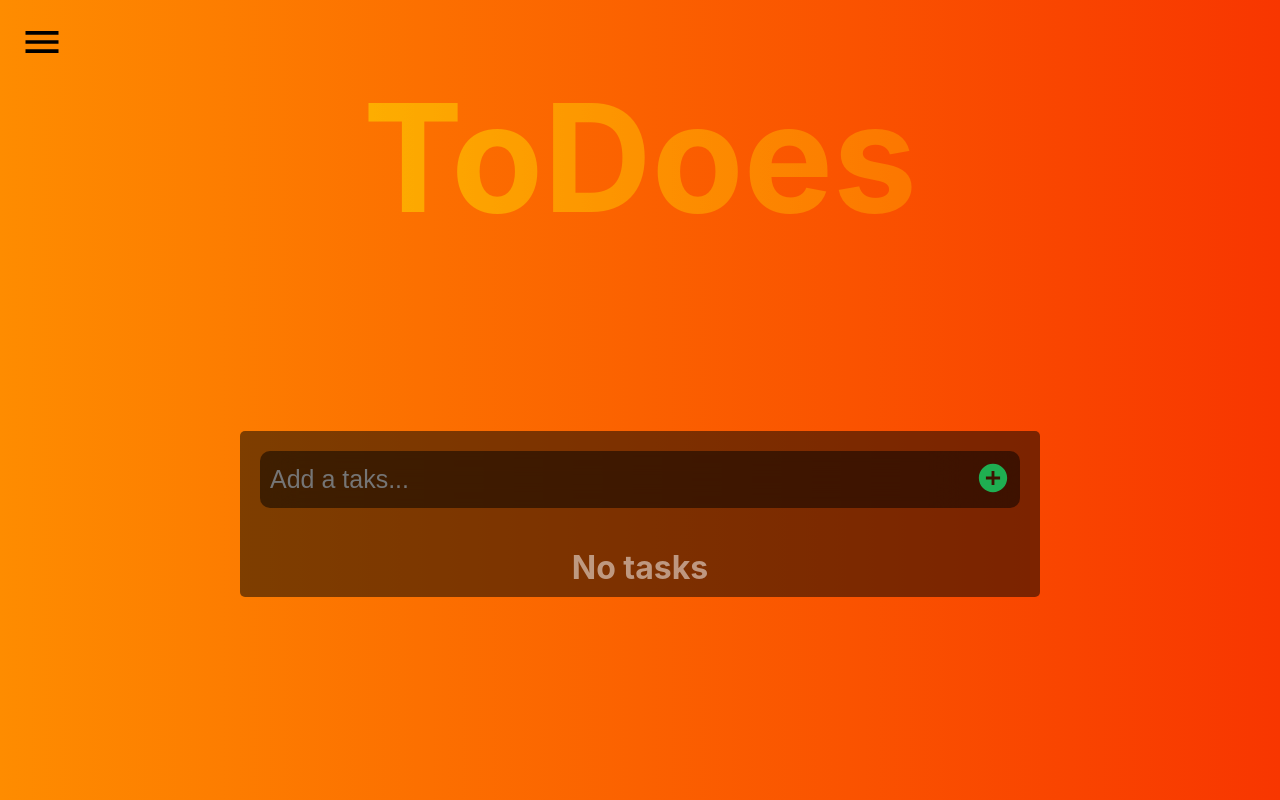
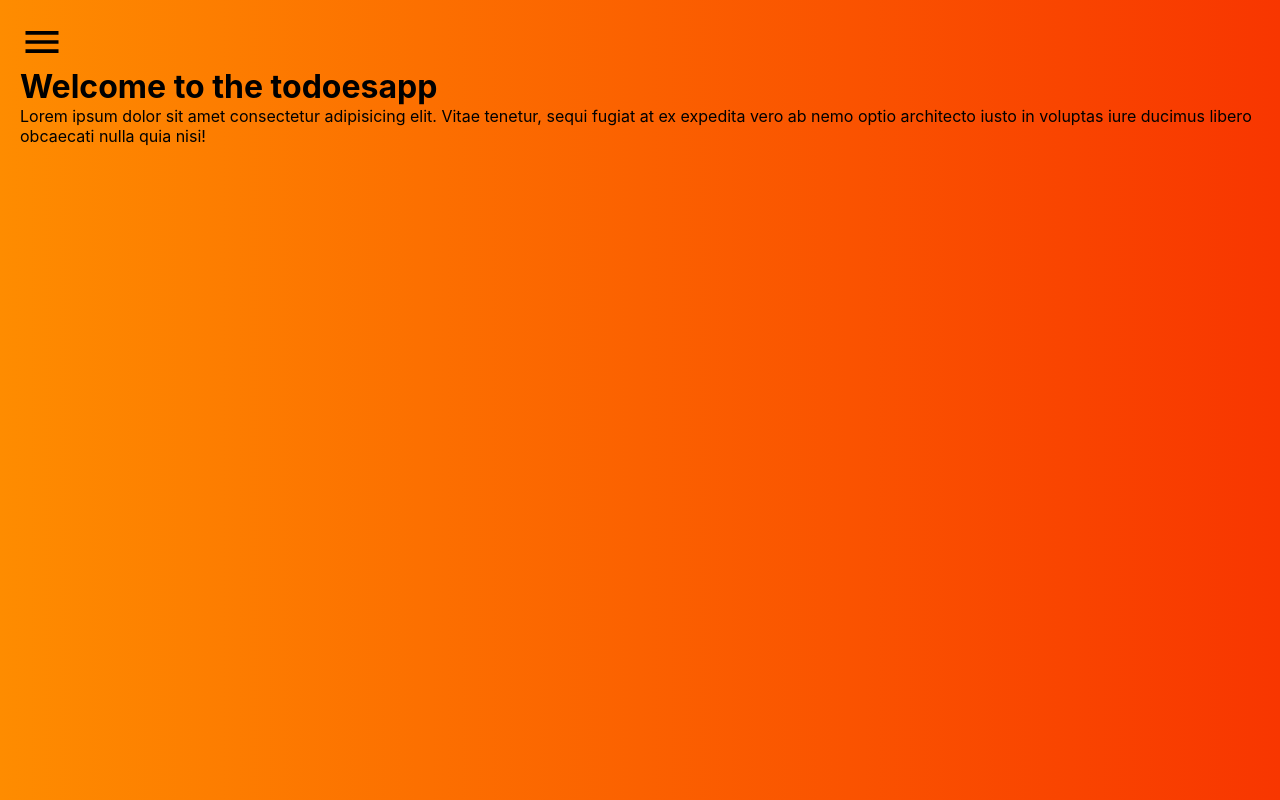
Before and after one commit to Hope1226/Todoes-react-app, a React (Create React App) app: page / in a window 1280 px wide. Built offline with nearby package versions, Linux system fonts and the light colour scheme.

Commit message:
Add router and two more pages

```diff
--- a/package.json
+++ b/package.json
@@ -9,7 +9,10 @@
     "prop-types": "^15.7.2",
     "react": "^17.0.2",
     "react-dom": "^17.0.2",
+    "react-router": "^6.0.2",
+    "react-router-dom": "^6.0.2",
     "react-scripts": "4.0.3",
+    "router": "^1.3.6",
     "uniqid": "^5.4.0",
     "web-vitals": "^1.1.2"
   },
--- a/src/App.js
+++ b/src/App.js
@@ -1,10 +1,13 @@
 import React, { useState } from 'react';
+import { BrowserRouter, Routes, Route } from 'react-router-dom';
 import uniqid from 'uniqid';
 import addIcon from './assets/icons/add-icon.svg';
 import menu from './assets/icons/menu.svg';
-import Task from './Components/Tasks';
 import './App.css';
 import Nav from './Components/Nav';
+import Todo from './Components/Todo';
+import Home from './Components/Home';
+import About from './Components/About';
 
 function App() {
   const [tasks, setTasks] = useState([]);
@@ -34,10 +37,10 @@ function App() {
   };
 
   const completeTask = (e) => {
-    if (e.target.checked) {
+    if (tasks[e.target.id].completed === true) {
+      setTask(tasks[e.target.id].completed = false);
+    } else {
       setTask(tasks[e.target.id].completed = true);
-    } else {
-      setTask(tasks[e.target.id].completed = false);
     }
   };
 
@@ -56,29 +59,30 @@ function App() {
   };
 
   return (
-    <div className="App">
-      <button type="button" className="menu-btn" onClick={openNav}><img src={menu} alt="menu" /></button>
-      <Nav className={nav ? 'navOpen' : ''} closeFunction={closeNav} />
-      <header>
-        <h1 className="heroText">ToDoes</h1>
-      </header>
-      <div className="main-dispaly">
-        <form className="add-tasks" onSubmit={submitTask}>
-          <input type="text" placeholder="Add a taks..." required onChange={handleInput} />
-          <button type="submit"><img src={addIcon} alt="add icon" /></button>
-        </form>
-        {tasks.length > 0
-          ? (
-            <Task
-              tasks={tasks}
-              completeTaskfunction={completeTask}
-              className={task.completed ? 'active' : ''}
-              deleteFuntion={deleteTask}
-            />
-          )
-          : <h1>No tasks</h1>}
+    <BrowserRouter>
+      <div className="App">
+        <button type="button" className="menu-btn" onClick={openNav}><img src={menu} alt="menu" /></button>
+        <Nav className={nav ? 'navOpen' : ''} closeFunction={closeNav} />
+        <Routes>
+          <Route path="/" element={<Home />} />
+          <Route
+            path="/Todo"
+            element={(
+              <Todo
+                submitTask={submitTask}
+                handleInput={handleInput}
+                addIcon={addIcon}
+                tasks={tasks}
+                completeTask={completeTask}
+                task={task}
+                deleteTask={deleteTask}
+              />
+          )}
+          />
+          <Route path="/about" element={<About />} />
+        </Routes>
       </div>
-    </div>
+    </BrowserRouter>
   );
 }
 
--- /dev/null
+++ b/src/Components/About.js
@@ -0,0 +1,16 @@
+import React from 'react';
+
+const About = () => (
+  <div>
+    <h1>About the project</h1>
+    <p>
+      Lorem ipsum dolor sit amet consectetur
+      adipisicing elit. Vitae tenetur, sequi fugiat
+      at ex expedita vero ab nemo optio architecto
+      iusto in voluptas iure ducimus libero obcaecati
+      nulla quia nisi!
+    </p>
+  </div>
+);
+
+export default About;
--- /dev/null
+++ b/src/Components/Home.js
@@ -0,0 +1,16 @@
+import React from 'react';
+
+const Home = () => (
+  <div>
+    <h1>Welcome to the todoesapp</h1>
+    <p>
+      Lorem ipsum dolor sit amet consectetur
+      adipisicing elit. Vitae tenetur, sequi fugiat
+      at ex expedita vero ab nemo optio architecto
+      iusto in voluptas iure ducimus libero obcaecati
+      nulla quia nisi!
+    </p>
+  </div>
+);
+
+export default Home;
--- a/src/Components/Nav.js
+++ b/src/Components/Nav.js
@@ -9,18 +9,10 @@ const Nav = (props) => {
   return (
     <nav className={className}>
       <ul>
-        <li>
-          <a href="#" onClick={closeFunction}>X</a>
-        </li>
-        <li>
-          <a href="#" onClick={onclickFunction}>Home</a>
-        </li>
-        <li>
-          <a href="#" onClick={onclickFunction}>About</a>
-        </li>
-        <li>
-          <a href="#" onClick={onclickFunction}>Contacts</a>
-        </li>
+        <li onClick={closeFunction}>X</li>
+        <li onClick={onclickFunction}>Home</li>
+        <li onClick={onclickFunction}>About</li>
+        <li onClick={onclickFunction}>Contacts</li>
       </ul>
     </nav>
   );
--- /dev/null
+++ b/src/Components/Todo.js
@@ -0,0 +1,35 @@
+/* eslint-disable react/prop-types */
+import React from 'react';
+import Task from './Tasks';
+
+const Todo = (props) => {
+  const {
+    submitTask, handleInput, addIcon, tasks, completeTask, task, deleteTask,
+  } = props;
+
+  return (
+    <div className="app-container">
+      <header>
+        <h1 className="heroText">ToDoes</h1>
+      </header>
+      <div className="main-dispaly">
+        <form className="add-tasks" onSubmit={submitTask}>
+          <input type="text" placeholder="Add a taks..." required onChange={handleInput} />
+          <button type="submit"><img src={addIcon} alt="add icon" /></button>
+        </form>
+        {tasks.length > 0
+          ? (
+            <Task
+              tasks={tasks}
+              completeTaskfunction={completeTask}
+              className={task.completed ? 'active' : ''}
+              deleteFuntion={deleteTask}
+            />
+          )
+          : <h1>No tasks</h1>}
+      </div>
+    </div>
+  );
+};
+
+export default Todo;
```
Also changed, not shown: 1 other file (tests, documents, lock files or other folders).
